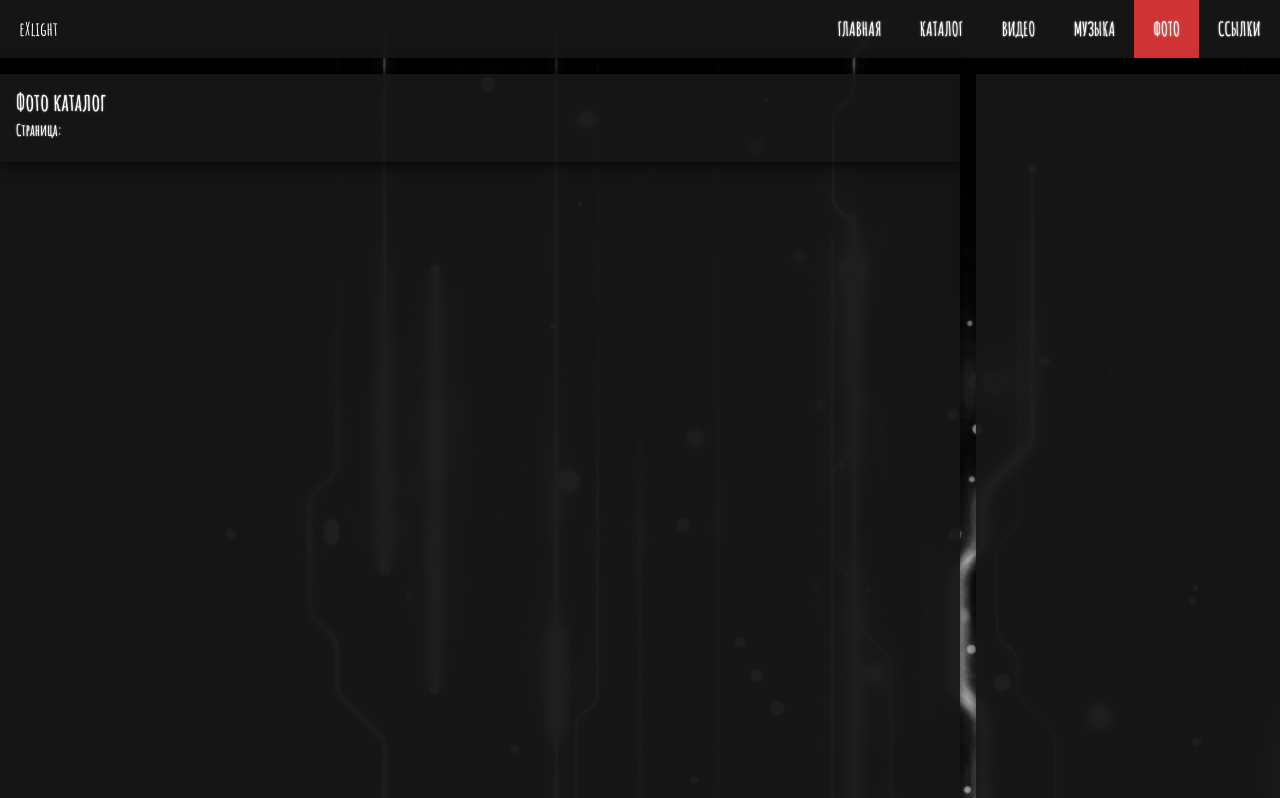
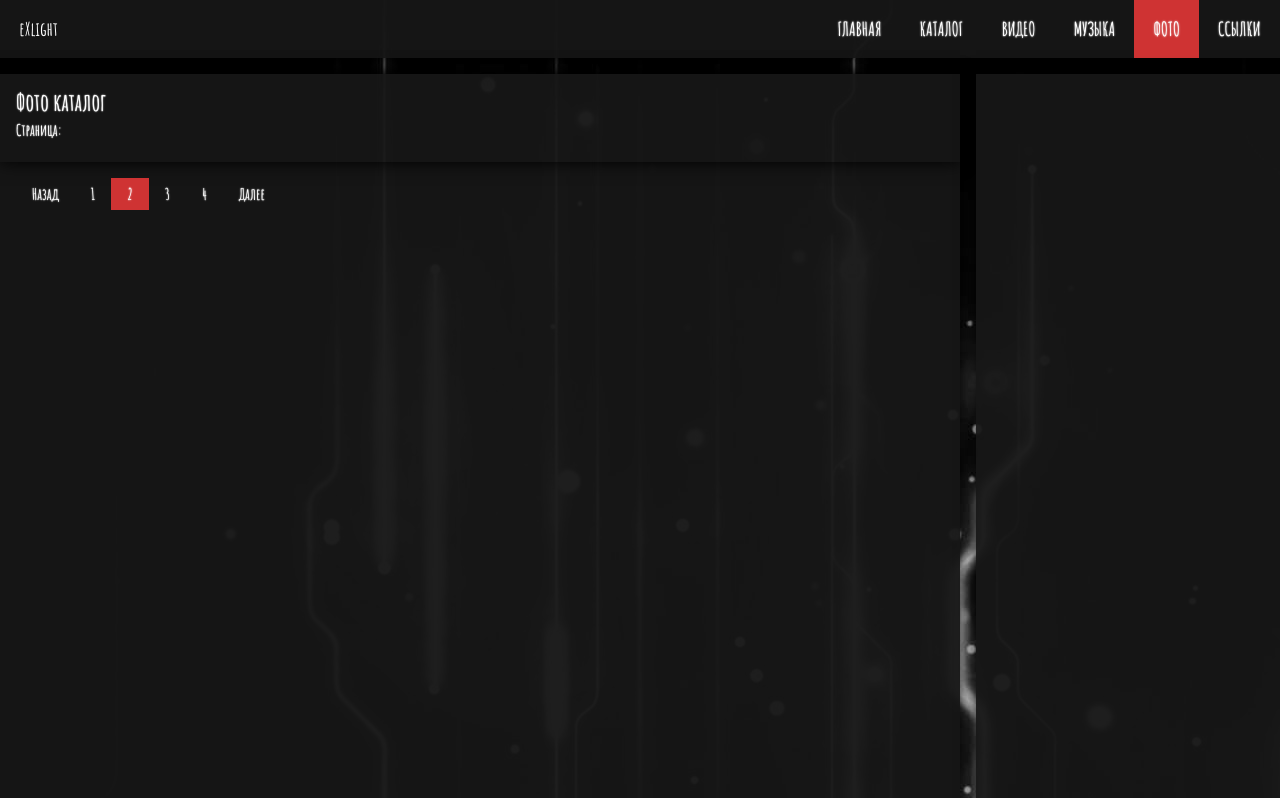
Before and after one commit to snowstroom/exlight.name, an Angular app: page /photo in a window 1280 px wide. Shown: the top 798 px of the page. Built offline with nearby package versions, Linux system fonts and the light colour scheme.

Commit message:
Pagination

```diff
--- a/src/app/pages/music/music.component.html
+++ b/src/app/pages/music/music.component.html
@@ -3,6 +3,10 @@
     <app-catalog-menu [showMenu]="false"
     [catalogName]="'Каталог музыки'"
     [currentpage]="currentpage"></app-catalog-menu>
+    <app-pagination [itemCount]="30"
+      [onPage]="15"
+      [activePage]="1"
+      (selectPage)="setActivePage($event)"></app-pagination>
   </div>
   <div class="right"></div>
 </div>
--- a/src/app/pages/music/music.component.ts
+++ b/src/app/pages/music/music.component.ts
@@ -18,4 +18,8 @@ export class MusicComponent implements OnInit {
     this.titleSrv.setTitle('eXligth - Музыка');
   }
 
+  public setActivePage(page: number): void {
+
+  }
+
 }
--- a/src/app/pages/photo/photo.component.html
+++ b/src/app/pages/photo/photo.component.html
@@ -3,6 +3,10 @@
     <app-catalog-menu [showMenu]="false"
     [catalogName]="'Фото каталог'"
     [currentpage]="currentpage"></app-catalog-menu>
+    <app-pagination [itemCount]="50"
+      [onPage]="10"
+      [activePage]="2"
+      (selectPage)="setActivePage($event)"></app-pagination>
   </div>
   <div class="right"></div>
 </div>
--- a/src/app/pages/photo/photo.component.ts
+++ b/src/app/pages/photo/photo.component.ts
@@ -18,4 +18,8 @@ export class PhotoComponent implements OnInit {
     this.titleSrv.setTitle('eXlight - Фотоальбом');
   }
 
+  public setActivePage(page: number): void {
+
+  }
+
 }
--- a/src/app/pages/video/video.component.html
+++ b/src/app/pages/video/video.component.html
@@ -3,6 +3,10 @@
     <app-catalog-menu [showMenu]="false"
     [catalogName]="'Видео каталог'"
     [currentpage]="currentpage"></app-catalog-menu>
+    <app-pagination [itemCount]="50"
+      [onPage]="10"
+      [activePage]="1"
+      (selectPage)="setActivePage($event)"></app-pagination>
   </div>
   <div class="right"></div>
 </div>
--- a/src/app/pages/video/video.component.ts
+++ b/src/app/pages/video/video.component.ts
@@ -18,4 +18,8 @@ export class VideoComponent implements OnInit {
     this.titleSrv.setTitle('eXlight - Видео');
   }
 
+  public setActivePage(page: number): void {
+
+  }
+
 }
```
